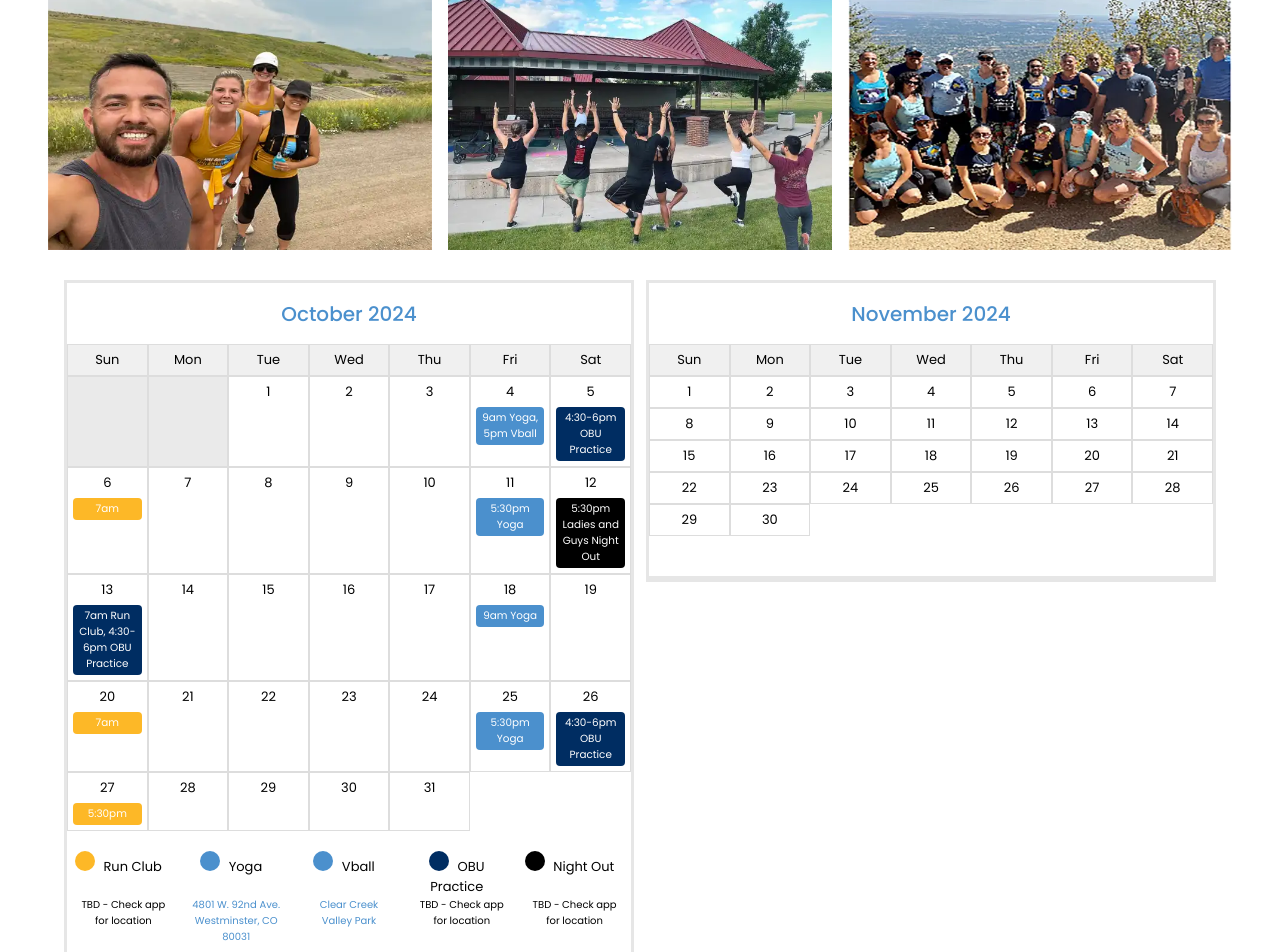
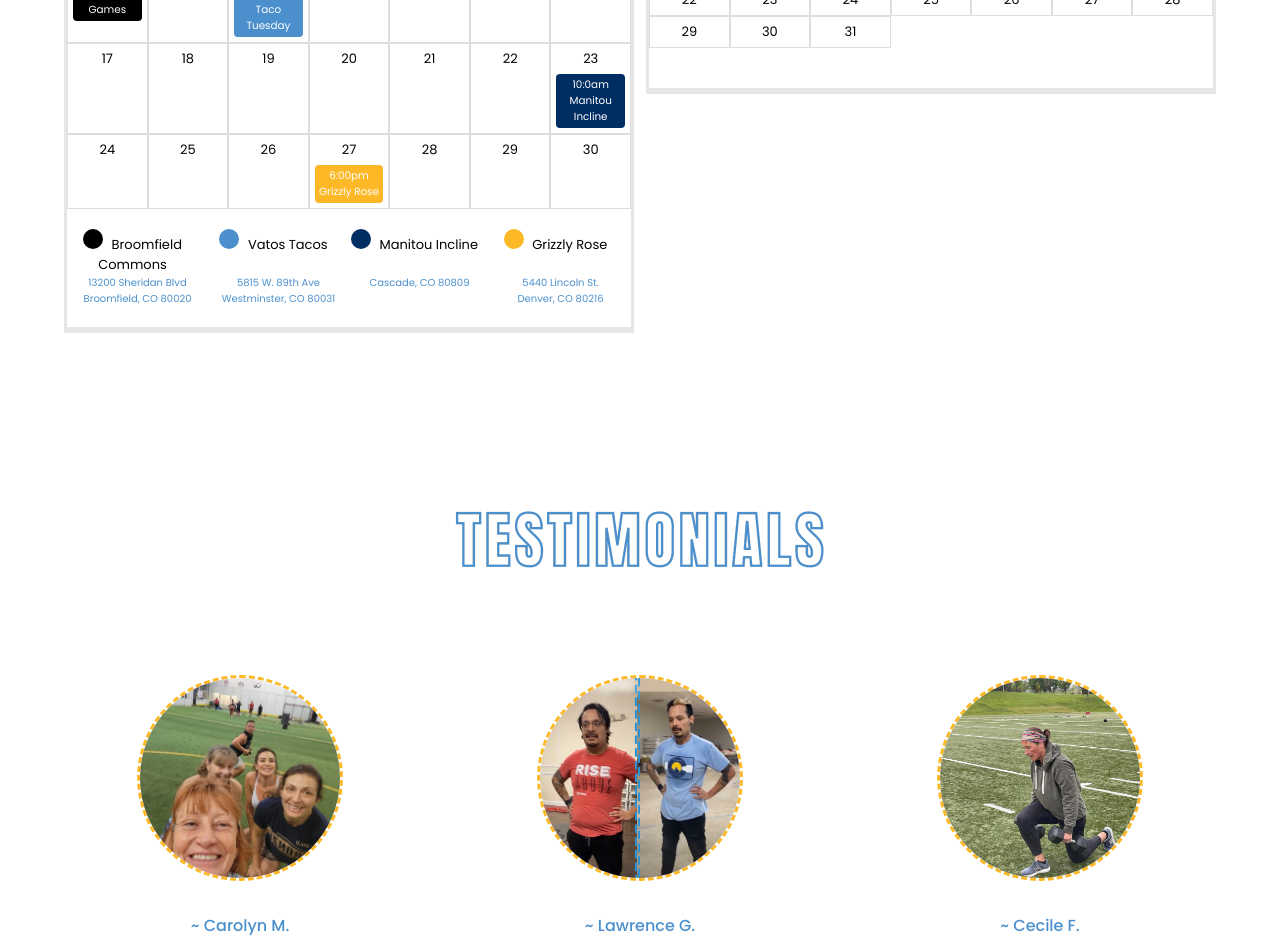
Before and after one commit to jpeazy22/onebody, a React (Create React App) app: page / in a window 1280 px wide. Shown: the part 4780-5732 px from the top of the page. Built offline with nearby package versions, Linux system fonts and the light colour scheme.

Commit message:
updated social calendar and removed outdoor summer calendar

```diff
--- a/src/App.css
+++ b/src/App.css
@@ -513,7 +513,7 @@ section.eventCalendar {
 .address span {
     display: inline-block;
     vertical-align: top;
-    width: 20%;
+    width: 25%;
     font-size: 10px;
 }
 .address span.sept {
--- a/src/App.js
+++ b/src/App.js
@@ -330,55 +330,53 @@ const Fitness = () => {
     }
 
     const activities = {
-        "4": [{ activity: "9am Yoga, 5pm Vball", location: "Yoga" }],
-        "5": [{ activity: "4:30-6pm OBU Practice", location: "OBU Practice" }],
-        "6": [{ activity: "7am", location: "Run Club" }],
-        "11": [{ activity: "5:30pm Yoga", location: "Yoga" }],
-        "12": [{ activity: "5:30pm Ladies and Guys Night Out", location: "Night Out"}],
-        "13": [{ activity: "7am Run Club, 4:30-6pm OBU Practice", location: "OBU Practice" }],
-        "18": [{ activity: "9am Yoga", location: "Yoga" }],
-        "20": [{ activity: "7am", location: "Run Club" }],
-        "25": [{ activity: "5:30pm Yoga", location: "Yoga" }],
-        "26": [{ activity: "4:30-6pm OBU Practice", location: "OBU Practice" }],
-        "27": [{ activity: "5:30pm", location: "Run Club" }],
+        // "4": [{ activity: "9am Yoga, 5pm Vball", location: "Yoga" }],
+        // "5": [{ activity: "4:30-6pm OBU Practice", location: "OBU Practice" }],
+        // "6": [{ activity: "7am", location: "Run Club" }],
+        // "11": [{ activity: "5:30pm Yoga", location: "Yoga" }],
+        // "12": [{ activity: "5:30pm Ladies and Guys Night Out", location: "Night Out"}],
+        // "13": [{ activity: "7am Run Club, 4:30-6pm OBU Practice", location: "OBU Practice" }],
+        // "18": [{ activity: "9am Yoga", location: "Yoga" }],
+        // "20": [{ activity: "7am", location: "Run Club" }],
+        // "25": [{ activity: "5:30pm Yoga", location: "Yoga" }],
+        // "26": [{ activity: "4:30-6pm OBU Practice", location: "OBU Practice" }],
+        // "27": [{ activity: "5:30pm", location: "Run Club" }],
 
             // Add other activities as needed
     };
     const locations = {
-        "Run Club": "#fdb827",
-        "Yoga": "#4b90cd",
-        "Vball": "#4b90cd",
-        "OBU Practice": "#002d62",
-        "Night Out": "#000000",
+        // "Run Club": "#fdb827",
+        // "Yoga": "#4b90cd",
+        // "Vball": "#4b90cd",
+        // "OBU Practice": "#002d62",
+        // "Night Out": "#000000",
     };
 
     const nov = {
-        // "1": [{ activity: "7am", locate: "Run Club" }],
-        // "6": [{ activity: "9am Yoga", locate: "Yoga" }],
-        // "8": [{ activity: "7am", locate: "Run Club" }],
-        // "13": [{ activity: "5:30pm Yoga", locate: "Yoga" }],
-        // "15": [{ activity: "7am", locate: "Run Club" }],
-        // "20": [{ activity: "9am Yoga", locate: "Yoga" }],
-        // "27": [{ activity: "5:30pm Yoga", locate: "Yoga" }],
-
+        "10": [{ activity: "12:00pm OB Games", locate: "Broomfield Commons" }],
+        "12": [{ activity: "7:00pm Taco Tuesday", locate: "Vatos Tacos" }],
+        "23": [{ activity: "10:0am Manitou Incline", locate: "Manitou Incline" }],
+        "27": [{ activity: "6:00pm Grizzly Rose", locate: "Grizzly Rose" }],
             // Add other activities as needed
     };
     const novLocations = {
-        // "Run Club": "#fdb827",
-        // "Yoga": "#4b90cd",
+        "Broomfield Commons": "#000000",
+        "Vatos Tacos": "#4b90cd",
+        "Manitou Incline": "#002d62",
+        "Grizzly Rose": "#fdb827",
     };
 
     const Calendar = () => {
         const days = Array.from({ length: 31 }, (_, i) => i + 1);
-        const emptyDays = Array.from({ length: 2 }).fill(null); // June starts on a Wednesday in 2024
+        const emptyDays = Array.from({ length: 0 }).fill(null); // Dec starts on a Sunday in 2024
         const novdays = Array.from({ length: 30 }, (_, i) => i + 1);
-        const novemptyDays = Array.from({ length: 0 }).fill(null); // nov starts on a Sunday in 2024
+        const novemptyDays = Array.from({ length: 5 }).fill(null); // nov starts on a Sunday in 2024
 
         return (
             <div className="Schedule">
                 <img src={scheduleText} className="scheduleTitle" alt="Schedule Title" />
                 <section>
-                    <div className="dailySchedule">
+                    {/*<div className="dailySchedule">
                         <h2>Weekly Workout Schedule</h2>
                         <h3>PETER PAN PARK / McFALL PARK AMPHITHEATER</h3>
                         <p className="border"><a href="https://maps.app.goo.gl/CREtyUomNe7kq9qX7" target="_blank">4801 W. 92nd Ave.<br/>
@@ -431,7 +429,7 @@ const Fitness = () => {
                             <span className="times"></span>
                         </p>
                     </div>
-                <br />
+                <br /> */}
                     <div className="dailySchedule">
                         <h2>November - Jan Weekly Workout Schedule</h2>
                         <h3>ASPIRE GYM</h3>
@@ -508,10 +506,49 @@ const Fitness = () => {
                     </div>
                 </section>
                 <section className="eventCalendar">
-                {/* October CALENDAR */}
+                {/* nov CALENDAR */}
                     <div className="calendar">
                         <header className="calendar-header">
-                            <h2>October 2024</h2>
+                            <h2>November 2024</h2>
+                        </header>
+                        <div className="header">
+                            {["Sun", "Mon", "Tue", "Wed", "Thu", "Fri", "Sat"].map(day => (
+                                <div key={day} className="day-header">{day}</div>
+                            ))}
+                        </div>
+                        <div className="days">
+                            {novemptyDays.map((_, index) => (
+                                <div key={`empty-${index}`} className="daytime empty"></div>
+                            ))}
+                            {novdays.map(day => (
+                                <div key={day} className="daytime">
+                                    {day}
+                                    {nov[day]?.map((event, index) => (
+                                        <div key={index} className="activity" style={{ backgroundColor: novLocations[event.locate] }}>
+                                            {event.activity}
+                                        </div>
+                                    ))}
+                                </div>
+                            ))}
+                        </div>
+                        <div className="key">
+                            {Object.entries(novLocations).map(([locate, color]) => (
+                                <div key={locate} className="key-item">
+                                    <span className="key-color" style={{ backgroundColor: color }}></span> {locate}
+                                </div>
+                            ))}
+                        </div>
+                        <div className="address">
+                            <span className="nov"><a href="https://maps.app.goo.gl/ZPttMni3639kSTx2A" target="_blank">13200 Sheridan Blvd<br />Broomfield, CO 80020</a></span>
+                            <span className="nov"><a href="https://maps.app.goo.gl/5cCfArRaicj9t4qdA" target="_blank">5815 W. 89th Ave<br />Westminster, CO 80031</a></span>
+                            <span className="nov"><a href="https://maps.app.goo.gl/DEWasgxheecLQ1rUA" target="_blank">Cascade, CO 80809</a></span>
+                            <span className="nov"><a href="https://maps.app.goo.gl/RdNBe3SGd9U8G5kR8" target="_blank">5440 Lincoln St.<br />Denver, CO 80216</a></span>
+                        </div>
+                    </div>
+                {/* December CALENDAR */}
+                    <div className="calendar">
+                        <header className="calendar-header">
+                            <h2>December 2024 - Coming soon!</h2>
                         </header>
                         <div className="header">
                             {["Sun", "Mon", "Tue", "Wed", "Thu", "Fri", "Sat"].map(day => (
@@ -541,53 +578,13 @@ const Fitness = () => {
                             ))}
                         </div>
                         <div className="address">
-                            <span>TBD - Check app<br />for location</span>
+                            {/*<span>TBD - Check app<br />for location</span>
                             <span><a href="https://maps.app.goo.gl/Jd5vehbUSzeUxq846" target="_blank">4801 W. 92nd Ave.<br />Westminster, CO 80031</a></span>
                             <span><a href="https://maps.app.goo.gl/SLwP8WfiyPqT4UNr9" target="_blank">Clear Creek <br />Valley Park</a></span>
                             <span>TBD - Check app<br />for location</span>
-                            <span>TBD - Check app<br />for location</span>
+                            <span>TBD - Check app<br />for location</span> */}
                         </div>
                     </div>
-                {/* nov CALENDAR */}
-                <div className="calendar">
-                    <header className="calendar-header">
-                        <h2>November 2024</h2>
-                    </header>
-                    <div className="header">
-                        {["Sun", "Mon", "Tue", "Wed", "Thu", "Fri", "Sat"].map(day => (
-                            <div key={day} className="day-header">{day}</div>
-                        ))}
-                    </div>
-                    <div className="days">
-                        {novemptyDays.map((_, index) => (
-                            <div key={`empty-${index}`} className="daytime empty"></div>
-                        ))}
-                        {novdays.map(day => (
-                            <div key={day} className="daytime">
-                                {day}
-                                {nov[day]?.map((event, index) => (
-                                    <div key={index} className="activity" style={{ backgroundColor: novLocations[event.locate] }}>
-                                        {event.activity}
-                                    </div>
-                                ))}
-                            </div>
-                        ))}
-                    </div>
-                    <div className="key">
-                        {Object.entries(novLocations).map(([locate, color]) => (
-                            <div key={locate} className="key-item">
-                                <span className="key-color" style={{ backgroundColor: color }}></span> {locate}
-                            </div>
-                        ))}
-                    </div>
-                    {/*<div className="address">
-                        <span className="nov">TBD - Check app<br />for location</span>
-                        <span className="nov"><a href="https://maps.app.goo.gl/Jd5vehbUSzeUxq846" target="_blank">4801 W. 92nd Ave.<br />Westminster, CO 80031</a></span>
-                        <span className="nov"><a href="https://maps.app.goo.gl/SLwP8WfiyPqT4UNr9" target="_blank">Clear Creek <br />Valley Park</a></span>
-                        <span className="nov">TBD - Check app<br />for location</span>
-                    </div>*/}
-                </div>
-
                 </section>
             </div>
         );
```
